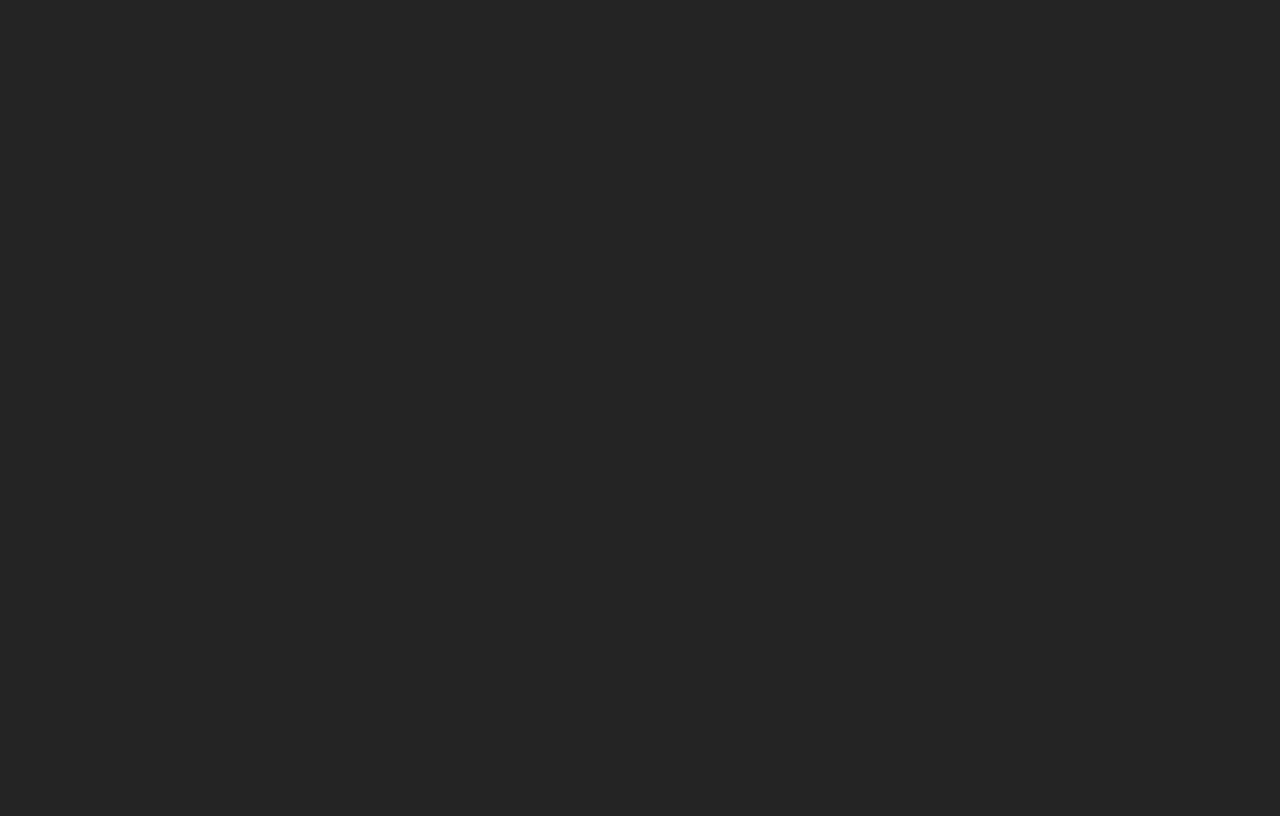
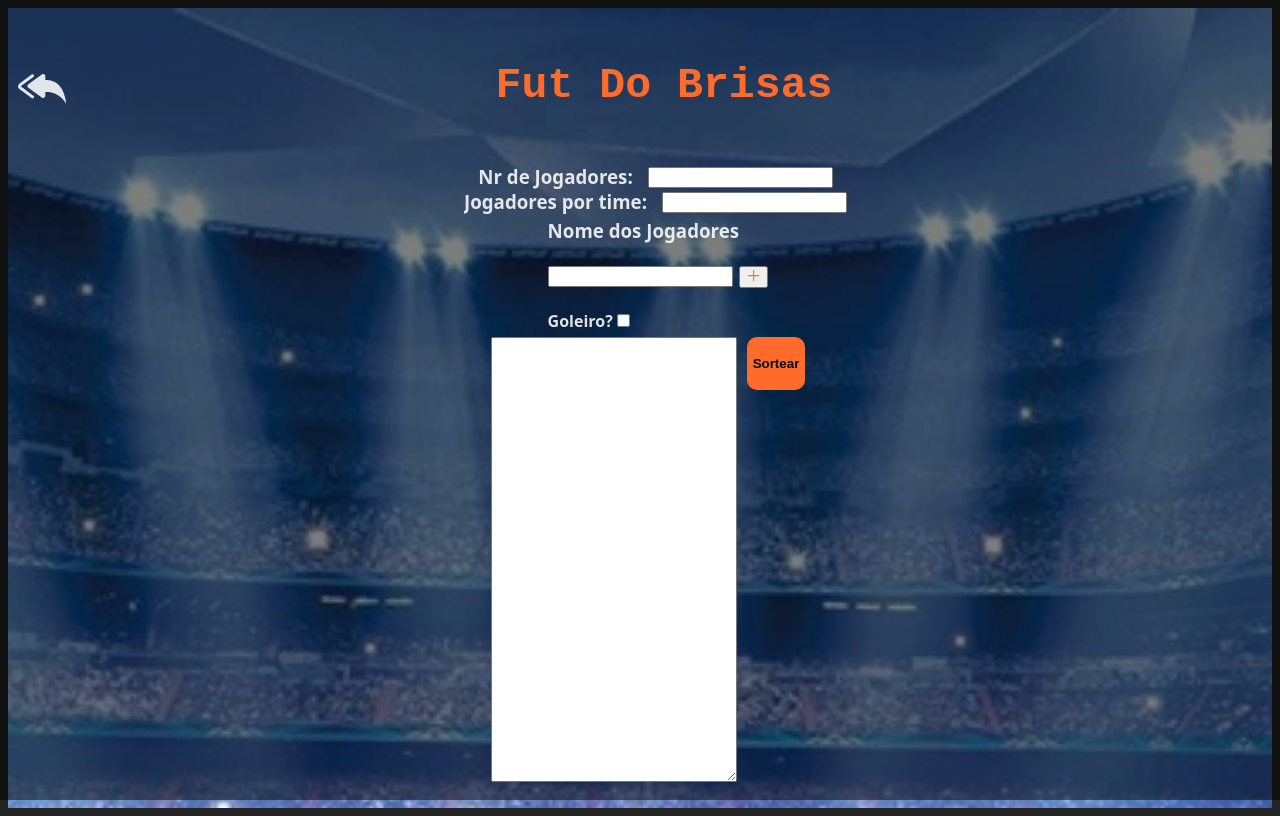
Before and after one commit to WBorges1984/sorteiofutebol, a React (Vite) app: page /principal in a window 1280 px wide. Before the commit this address had no page. Built offline with nearby package versions, Linux system fonts and the light colour scheme.

Commit message:
Inicial completa, Ajuste Principal

```diff
--- a/package.json
+++ b/package.json
@@ -12,6 +12,7 @@
   "dependencies": {
     "react": "^19.0.0",
     "react-dom": "^19.0.0",
+    "react-icons": "^5.5.0",
     "react-router-dom": "^7.5.0"
   },
   "devDependencies": {
--- a/routes.jsx
+++ b/routes.jsx
@@ -1,11 +1,13 @@
 import { BrowserRouter, Route, Routes } from "react-router-dom"
 import Inicial from "./src/Pages/Inicial/Inicial"
+import Principal from "./src/Pages/Principal/Principal"
 
 function Routers() {
   return (
     <BrowserRouter>
         <Routes>
             <Route path='/' element={<Inicial />} />
+            <Route path='/principal' element={<Principal />} />
         </Routes>
     </BrowserRouter>
 
--- a/src/App.css
+++ b/src/App.css
@@ -1,4 +1,5 @@
 *{
   overflow-y: hidden;
+  overflow-x: hidden;
 
 }
--- a/src/Pages/Inicial/Inicial.jsx
+++ b/src/Pages/Inicial/Inicial.jsx
@@ -2,16 +2,20 @@ import React from "react";
 import "./inicial.styles.css";
 import logo from '../../assets/lg.png'
 import MyButton from "../../components/myButton/MyButton";
+import { useNavigate } from "react-router-dom";
 
 export default function Inicial() {
+  const navigate = useNavigate()
   return (
     <section id="telaInicial">
-      <div className="buttonInicial">
-        <div>
+      <div className="bodyInicial">
+        <div className="headerInicial">
           <img src={logo} alt="" />
           <h1>Fut Do Brisas</h1>
         </div>
-        <MyButton text={"Acessar"} />
+        <div className="buttonInicial">
+          <MyButton onclick={()=>navigate('principal')} text={"Acessar"} />
+        </div>
       </div>
     </section>
   );
--- a/src/Pages/Inicial/inicial.styles.css
+++ b/src/Pages/Inicial/inicial.styles.css
@@ -8,16 +8,25 @@
 
 }
 
-.buttonInicial{
-    display: flex;
-    flex-direction: column;
-    height: 100vh;
-    align-items: center;
-    justify-content: space-evenly;
-    margin-bottom: 100px;
-
+.bodyInicial{
+   height: 100vh;
+   width: 100vw;
 }
 
-@media (min-width: 700px) {
+.headerInicial{
+  display: flex;
+  flex-direction: column;
+  align-items: center;
+  justify-content: center;
+}
 
+.headerInicial h1{
+  font-family: 'Rubik Beastly', 'Courier New', Courier, monospace;
+  font-size: 3rem;
 }
+
+.buttonInicial{
+  display: flex;
+  flex-direction: column;
+  padding: 30px;
+}
--- /dev/null
+++ b/src/Pages/Principal/Principal.jsx
@@ -0,0 +1,53 @@
+import { BsReplyAllFill } from "react-icons/bs";
+import "./principal.styles.css";
+import { useNavigate } from "react-router-dom";
+import MyButton from "../../components/myButton/MyButton";
+import { GrAdd } from "react-icons/gr";
+
+export default function Principal() {
+  const navigate = useNavigate();
+  return (
+    <section id="telaPrincipal">
+      <header className="headerPrincipal">
+        <BsReplyAllFill onClick={() => navigate(-1)} size={50} />
+        <h1>Fut Do Brisas</h1>
+      </header>
+      <div className="bodyPrincipal">
+
+        <div className="nrJogadores">
+          <h3>Nr de Jogadores:</h3>
+          <input type="number" name="" id="" />
+        </div>
+
+        <div className="nrJogadores">
+          <h3>Jogadores por time:</h3>
+          <input type="number" name="" id="" />
+        </div>
+
+        <div className="nomeJogador">
+          <div className="jogadores">
+            <h3>Nome dos Jogadores</h3>
+            <input type="text" name="" id="" />
+            <div className="goleiroSwith">
+              <h4>Goleiro?</h4>
+              <input type="checkbox" name="" id="" />
+            </div>
+          </div>
+          <div className="buttonJogadores">
+            <button type="button">
+              <GrAdd color="#FF6B2B" />
+            </button>
+          </div>
+        </div>
+        <div className="listaJogadoresButton">
+          <div className="listaJogadores">
+            <textarea name="" id="" cols="30"></textarea>
+          </div>
+          <div className="listaButton">
+            <MyButton text={"Sortear"} onclick={() => navigate("times")} />
+          </div>
+        </div>
+      </div>
+    </section>
+  );
+}
--- /dev/null
+++ b/src/Pages/Principal/principal.styles.css
@@ -0,0 +1,85 @@
+#telaPrincipal {
+  margin: 0; /* Remove espaços indesejados */
+  height: 100vh; /* Garante que o body ocupe 100% da altura da viewport */
+  background-image: url("../../assets/backprincipal.png");
+  background-size: cover; /* Faz a imagem cobrir toda a área */
+  background-repeat: no-repeat; /* Evita repetição */
+  background-position: center center; /* Centraliza a imagem */
+}
+
+#telaPrincipal::before {
+    content: "";
+    position: absolute;
+    top: 0;
+    left: 0;
+    width: 100%;
+    height: 100%;
+    background-color: rgba(0, 0, 0, 0.5); /* Preto com 50% de opacidade */
+    z-index: 1;
+  }
+
+  /* Se tiver conteúdo dentro de #telaPrincipal, coloque z-index maior */
+  #telaPrincipal > * {
+    position: relative;
+    z-index: 2;
+  }
+
+.headerPrincipal {
+  display: flex;
+  align-items: center;
+  padding: 10px;
+}
+
+.headerPrincipal h1 {
+  font-family: "Rubik Beastly", "Courier New", Courier, monospace;
+  font-size: 2.7rem;
+  width: 100%;
+  text-align: center;
+  color: #FF6B2B;
+}
+
+
+.bodyPrincipal{
+    width: 100vw;
+    height: 100vh;
+    display: flex;
+    flex-direction: column;
+    align-items: center;
+    justify-content: start;
+}
+
+.nrJogadores{
+    display: flex;
+    align-items: center;
+    height: 2rem;
+}
+
+.nrJogadores h3{
+    height: max-content;
+    margin: 15px;
+}
+
+.nomeJogador{
+    display: flex;
+    align-items: center;
+    justify-content: center;
+    width: 100%;
+    padding-left: 20px;
+}
+
+.goleiroSwith{
+    display: flex;
+    align-items: center;
+
+}
+
+.listaJogadoresButton{
+    display: flex;
+    height: 100%;
+    gap: 10px;
+}
+
+.listaJogadoresButton textarea{
+    height: 70%;
+    margin-bottom: 25px;
+}
--- a/src/components/myButton/MyButton.jsx
+++ b/src/components/myButton/MyButton.jsx
@@ -1,7 +1,7 @@
 import './MyButton.styles.css'
 
-export default function MyButton({text}) {
+export default function MyButton({text, onclick}) {
   return (
-    <button id='btnInicial'><h4>{text}</h4></button>
+    <button onClick={onclick} id='btnInicial'><h4>{text}</h4></button>
   )
 }
--- a/src/components/myButton/MyButton.styles.css
+++ b/src/components/myButton/MyButton.styles.css
@@ -1,19 +1,6 @@
 #btnInicial{
-    width: 100%;
-    /* height: 100px; */
     background-color: #FF6B2B;
     border: none;
     border-radius: 10px;
     cursor: pointer;
 }
-
-#btnInicial h4{
-    font-size: 2rem;
-}
-
-@media (min-width: 700px) {
-    #btnInicial{
-        display: flex;
-        flex-direction: column;
-    }
-  }
```
Also changed, not shown: src/assets/backprincipal.png (added), 1 other file (tests, documents, lock files or other folders).
